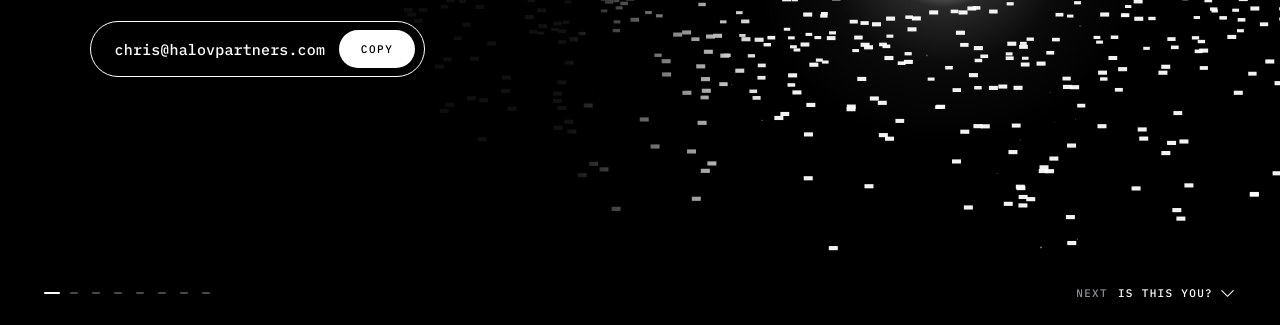
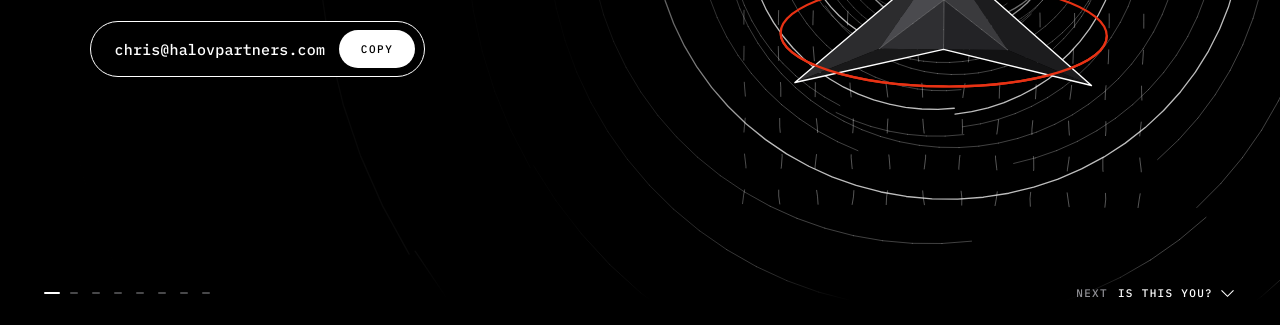
Before and after one commit to therealchrishedum/Halo-Ventures.OS, a plain HTML site: page index.html in a window 1280 px wide. Shown: the part 475-800 px from the top of the page. Drawn offline with Linux system fonts and the light colour scheme; animation ran at ten frames a second.

Commit message:
Launch the B2 version of the Halo Ventures site
Replaces index.html with the B2 flight site. Photos are unchanged.

Co-Authored-By: Claude Fable 5.2 <noreply@anthropic.com>
Claude-Session: https://claude.ai/code/session_011ur1qtKu6HdQp1WqbWqM1w

```diff
--- a/index.html
+++ b/index.html
@@ -3,7 +3,7 @@
 <head>
 <meta charset="utf-8">
 <meta name="viewport" content="width=device-width, initial-scale=1, viewport-fit=cover">
-<title>Halo Ventures — Your outside growth team</title>
+<title>Halo Ventures — B2</title>
 <meta name="description" content="Halo Ventures is an outside growth team for founders, owners and managing partners. We win the clients, build the sales engine and leave you the playbook.">
 <meta property="og:title" content="Halo Ventures — Your outside growth team">
 <meta property="og:description" content="We don’t wait for market fit. We build it.">
@@ -240,7 +240,7 @@ html{scroll-behavior:auto}
   <section class="st" id="offer" data-name="What you get" aria-labelledby="h5">
     <div class="tx">
       <p class="eb"><b>05</b>What you get</p>
-      <h2 id="h5">We give growth <em>a center.</em></h2>
+      <h2 id="h5">We give growth <em>a flight plan.</em></h2>
       <ol class="dis" id="dis">
         <li><i>01</i><b>Compete</b><span>Know your market and your edge.</span></li>
         <li><i>02</i><b>Acquire</b><span>Reach the right buyers.</span></li>
@@ -392,7 +392,7 @@ D.addEventListener('click',function(e){
 /* ---------- is this you: the page keeps the answer ---------- */
 var SEGI={all:0,a:1,b:2,c:3},sgs=[].slice.call(D.querySelectorAll('.sg')),shows=[].slice.call(D.querySelectorAll('[data-show]')),recs=[].slice.call(D.querySelectorAll('#rec li'));
 function setSeg(s){
-  if(!(s in SEGI))s='all';
+  if(!(s in SEGI))s='all';curSeg=s;
   sgs.forEach(function(b){b.setAttribute('aria-pressed',b.getAttribute('data-seg')===s?'true':'false')});
   shows.forEach(function(el){el.hidden=el.getAttribute('data-show')!==s});
   var vis=[];
@@ -464,141 +464,110 @@ function bill(x,y,w,h,rot,al,near){
     g.beginPath();g.ellipse(0,0,h*0.22,h*0.26,0,0,TAU);g.strokeStyle='#AEAEB2';g.stroke()}
   g.restore();
 }
-var bp=0,orbT=0;
+var bp=0,flyT=0,boost=0,segB=0,curSeg='all',GP=[];
+var GN=['COMPETE','ACQUIRE','CONVERT','DEVELOP','OPTIMIZE'],TA=[0.1,0.28,1,0.9,1,0,0,0],WS=[1,0.82,0.86,0.7,0.6,0.84,0.5,0],SPD=[5,4,6.5,5,3,11,2.5,1.5],RD=[1,0.75,1,0.6,0.8,1,0.5,0.55];
+function drawWing(c,x,y,sc,roll){
+  if(sc<=0.01)return;
+  c.save();c.translate(x,y);c.rotate(roll);c.scale(sc,sc);c.lineJoin='round';
+  c.strokeStyle='#E83214';c.lineWidth=Math.max(2.2/sc,3);c.beginPath();c.ellipse(0,10,330,105,0,0,TAU);c.stroke();
+  var F=[[0,-150,300,110,130,40,'#1C1C1E'],[0,-150,130,40,0,-60,'#3A3A3D'],[0,-60,130,40,0,40,'#232326'],[130,40,300,110,0,40,'#121213'],
+         [0,-150,-300,110,-130,40,'#2C2C2E'],[0,-150,-130,40,0,-60,'#4A4A4E'],[0,-60,-130,40,0,40,'#2F2F32'],[-130,40,-300,110,0,40,'#19191A']];
+  for(var i=0;i<F.length;i++){var q=F[i];c.fillStyle=q[6];c.beginPath();c.moveTo(q[0],q[1]);c.lineTo(q[2],q[3]);c.lineTo(q[4],q[5]);c.closePath();c.fill()}
+  c.strokeStyle='rgba(255,255,255,.32)';c.lineWidth=0.7/sc;c.beginPath();c.moveTo(0,-150);c.lineTo(0,40);c.moveTo(0,-60);c.lineTo(130,40);c.moveTo(0,-60);c.lineTo(-130,40);c.stroke();
+  c.strokeStyle='#fff';c.lineWidth=1.4/sc;c.beginPath();c.moveTo(0,-150);c.lineTo(300,110);c.lineTo(0,40);c.lineTo(-300,110);c.closePath();c.stroke();
+  /* the near half of the halo passes in front of the wing */
+  c.strokeStyle='#E83214';c.lineWidth=Math.max(2.2/sc,3);c.beginPath();c.ellipse(0,10,330,105,0,0,Math.PI);c.stroke();
+  c.restore();
+}
 function draw(dt){
-  var Wd=S.W,H=S.H,sp=S.sp,t=S.t,i,k,b,j,a,pen,ds=dt/1000;
-  var dm=S.desk?1.35:1.55,i0=Math.floor(sp),i1=Math.min(N-1,i0+1),fr=sm(sp-i0);
-  if(S.desk){var xr=lerp(TXR[i0]||Wd*0.43,TXR[i1]||Wd*0.43,fr),aw=Math.max(200,Wd-xr-24);f=Math.min(Wd,H)*1.05*clamp(aw/790,0.45,1);cx=xr+aw/2+12;cy=H*0.52}
-  else{var av=Math.max(120,lerp(FREE[i0]||H*0.5,FREE[i1]||H*0.5,fr)-60);f=Math.min(Wd,H)*1.32*clamp(av/350,0.46,1);cx=Wd*0.5;cy=60+Math.min(av,460)/2}
-  key(i0,dm,e0,g0);key(i1,dm,e1,g1);
-  for(i=0;i<3;i++){e0[i]+=(e1[i]-e0[i])*fr;g0[i]+=(g1[i]-g0[i])*fr}
-  var yaw=S.px*0.35+S.yaw+(RM?0:Math.sin(t*0.11)*0.14),dx=e0[0]-g0[0],dz=e0[2]-g0[2],cs=Math.cos(yaw),sn=Math.sin(yaw);
-  e0[0]=g0[0]+dx*cs-dz*sn;e0[2]=g0[2]+dx*sn+dz*cs;e0[1]-=S.py*0.6;
-  setCam(e0,g0);
-  var dist=Math.hypot(e0[0]-g0[0],e0[1]-g0[1],e0[2]-g0[2]);
-  var wEnd=sm(clamp(sp-6,0,1)),wCost=clamp(1-Math.abs(sp-3),0,1),wYou=clamp(1-Math.abs(sp-1),0,1),aCl=sm(clamp(sp-1,0,1));
-  /* the system forms on arrival, ring by ring */
+  var Wd=S.W,H=S.H,sp=S.sp,t=S.t,i,j,k,ds=dt/1000,fb;
+  var i0=Math.floor(sp),i1=Math.min(N-1,i0+1),fr=sm(sp-i0);
+  if(S.desk){var xr=lerp(TXR[i0]||Wd*0.43,TXR[i1]||Wd*0.43,fr),aw=Math.max(200,Wd-xr-24);fb=Math.min(Wd,H)*1.05;f=fb*clamp(aw/790,0.45,1);cx=xr+aw/2+12;cy=H*0.5}
+  else{var av=Math.max(120,lerp(FREE[i0]||H*0.5,FREE[i1]||H*0.5,fr)-60);fb=Math.min(Wd,H)*1.32;f=fb*clamp(av/350,0.46,1);cx=Wd*0.5;cy=60+Math.min(av,460)/2}
+  var fs=f/fb,wEnd=sm(clamp(sp-6,0,1)),wCost=clamp(1-Math.abs(sp-3),0,1),wG=clamp(1-Math.abs(sp-4)*1.25,0,1);
   var want=sp>3.55?1:0;
   if(RM)bp=want;else bp=clamp(bp+(want?(sp>4.5?1.2:0.3):-1)*ds,0,1);
-  if(!RM)orbT+=ds*(1+0.9*clamp(1-Math.abs(sp-5),0,1));
   setDis(Math.floor(clamp(bp*5.6+0.15,0,5)));
-
+  TA[4]=1-bp;
+  boost*=Math.pow(0.94,dt/16.7);
+  if(!RM)flyT+=ds*(pw(SPD,sp)+boost);
+  if(!(pd&&pd.mode==='h'))S.yaw*=Math.pow(0.965,dt/16.7);
+  segB=lerp(segB,clamp(1-Math.abs(sp-1),0,1)*({a:-0.24,b:0,c:0.24}[curSeg]||0),RM?1:0.07);
+  var bank=clamp(S.yaw,-0.75,0.75)+S.px*0.3+segB,camZ=sp*16+flyT,T=clamp(pw(TA,sp),0,1);
   g.setTransform(S.dpr,0,0,S.dpr,0,0);g.globalAlpha=1;g.fillStyle='#000';g.fillRect(0,0,Wd,H);
-  /* far field */
-  for(i=0;i<STARS.length;i++){
-    var s=STARS[i];proj(s[0],s[1],s[2]);if(o3[2]<0||o3[0]<0||o3[0]>Wd||o3[1]<0||o3[1]>H)continue;
-    var tw=RM?1:0.6+0.4*Math.sin(t*(0.7+s[3]*2)+s[4]*20),zs=s[3]>0.93?2.2:s[3]>0.55?1.5:1;
-    g.fillStyle='rgba(255,255,255,'+((0.22+s[4]*0.5)*tw).toFixed(3)+')';g.fillRect(o3[0],o3[1],zs,zs);
+  g.lineCap='round';
+  /* the route: rings ahead. In order when someone owns growth, broken when no one does */
+  var step=3.4,segs=S.desk?72:56,z0=Math.ceil((camZ+1.2)/step)*step,rd=pw(RD,sp);
+  for(var z=z0;z<camZ+120;z+=step){
+    var d=z-camZ,tt=clamp(pw(TA,Math.min(N-1,sp+d/60)),0,1);k=Math.round(z/step);var h=hash(k*1.7),h2=hash(k*2.9);
+    var fog=clamp((d-1.2)/4,0,1)*clamp(1-(d-50)/70,0,1),major=k%4===0,al=(major?0.74:0.32)*fog*rd;
+    if(al<0.02)continue;
+    var R=10.5*(1+(h-0.5)*0.3*tt),ox=(Math.sin(k*1.31+t*0.6)*1.8+(h2-0.5)*2.6)*tt-bank*3.4,oy=Math.cos(k*0.87+t*0.5)*1.3*tt+S.py*0.7,tw=(h2-0.5)*0.6*tt,sq=1-0.3*tt*h;
+    g.strokeStyle='rgba(255,255,255,'+al.toFixed(3)+')';g.lineWidth=major?1.3:0.8;g.beginPath();
+    for(j=0;j<segs;j++){
+      var grp=Math.floor(j/7),gh=hash(k*31+grp*7);
+      if(gh<0.36*tt)continue;
+      var disp=gh>1-0.3*tt?(1.2+2.6*hash(k+grp))*tt*(1+(RM?0:0.25*Math.sin(t*1.4+grp))):0,rr=R+disp,zz=d+disp*0.8;
+      if(zz<0.6)continue;
+      var a0=j/segs*TAU+tw,a1=(j+1)/segs*TAU+tw;
+      g.moveTo(cx+f*(ox+rr*Math.cos(a0))/zz,cy-f*(oy+rr*Math.sin(a0)*sq)/zz);g.lineTo(cx+f*(ox+rr*Math.cos(a1))/zz,cy-f*(oy+rr*Math.sin(a1)*sq)/zz);
+    }
+    g.stroke();
   }
-  /* the five pieces: adrift, then in orbit */
-  var ssc=pw(SSC,sp),sag=clamp(sp-2,0,1)*1.4;
-  for(k=0;k<5;k++){
-    var br=1+(RM?0:0.03*Math.sin(t*0.3+k*1.7));
-    SX[k]=SCT[k][0]*ssc*br;SY[k]=SCT[k][1]*ssc*br-sag;SZ[k]=SCT[k][2]*ssc*br;
-    AK[k]=PA[k]+orbT*PW[k];WK[k]=sm(clamp(bp*5.6-k,0,1));
-    BX[k]=lerp(SX[k],Math.cos(AK[k])*ORB[k],WK[k]);BY[k]=lerp(SY[k],0,WK[k]);BZ[k]=lerp(SZ[k],Math.sin(AK[k])*ORB[k],WK[k]);
-  }
-  var ra=pw(RA,sp);
-  if(ra>0.01){
-    g.lineWidth=1;
-    for(k=0;k<5;k++){
-      if(WK[k]<0.02)continue;
-      g.strokeStyle='rgba(255,255,255,'+ra.toFixed(3)+')';g.beginPath();pen=false;var seg=Math.ceil(110*WK[k]);
-      for(j=0;j<=seg;j++){a=AK[k]-j/110*TAU;proj(Math.cos(a)*ORB[k],0,Math.sin(a)*ORB[k]);if(o3[2]<0){pen=false;continue}if(pen)g.lineTo(o3[0],o3[1]);else{g.moveTo(o3[0],o3[1]);pen=true}}
-      g.stroke();
+  /* five gates fall into line, one at a time */
+  if(wG>0.02){
+    g.font='500 10px "IBM Plex Mono",ui-monospace,Menlo,monospace';if('letterSpacing' in g)g.letterSpacing='1.6px';
+    for(k=4;k>=0;k--){
+      var lit=sm(clamp(bp*5.6-k,0,1)),gd=7+k*5.5,mis=1-lit,gx=cx+f*((hash(k*3.3)-0.5)*5*mis-bank*3.4*mis)/gd,gy=cy-f*((hash(k*5.1)-0.5)*3.4*mis)/gd,gr=f*2.4/gd;
+      g.strokeStyle='rgba(255,255,255,'+((0.22+0.78*lit)*wG).toFixed(3)+')';g.lineWidth=1+lit*0.8;g.beginPath();g.arc(gx,gy,gr,0,TAU);g.stroke();
+      GP[k]=[gx,gy,gr,lit];
     }
   }
-  /* bricks */
-  proj(0,0,0);var sx=o3[0],sy=o3[1],sz=o3[2];
-  var spread=1+0.9*wCost,da=pw(DA,sp),bw0=0.075,intro=RM?1:clamp((performance.now()-born)/2100,0,1),se=shock?Math.max(0,1-(t-shock.t)/1.1):0;
-  for(i=0;i<NB;i++){
-    b=i*8;k=i%5;var h=PB[b+6],al=1;
-    a=PB[b]+t*0.045;var ri=PB[b+1];if(intro<1){var ei=sm(clamp(intro*1.7-h*0.7,0,1));ri*=1+(1-ei)*3.2;al*=ei;a-=(1-ei)*1.4}
-    var x=Math.cos(a)*ri,z=Math.sin(a)*ri,y=PB[b+2]+(RM?0:Math.sin(t*0.35+i)*0.12);
-    if(aCl>0){
-      var qx=SX[k]+PB[b+3]*spread,qy=SY[k]+PB[b+4]*spread,qz=SZ[k]+PB[b+5]*spread;
-      if(wCost>0.01){var fall=((t*0.45*(0.4+h)+h*9)%5);qy-=fall*wCost;al*=1-wCost*fall/5}
-      x+=(qx-x)*aCl;y+=(qy-y)*aCl;z+=(qz-z)*aCl;
+  if(wG>0.02&&f>300){var py0=-99;for(k=0;k<5;k++){var G=GP[k];if(!G||G[3]<=0.5)continue;var ga=(-50+k*28)*0.01745,gt=pad(k+1)+' '+GN[k],gw=g.measureText(gt).width,lx=G[0]+G[2]*Math.cos(ga)+7,ly=Math.max(G[1]+G[2]*Math.sin(ga)+3.5,py0+16);py0=ly;if(lx+gw>Wd-8)lx=G[0]-G[2]*Math.cos(ga)-7-gw;g.fillStyle='#000';g.fillRect(lx-3,ly-10,gw+6,14);g.fillStyle='rgba(255,255,255,'+(wG*(G[3]-0.5)*2).toFixed(3)+')';g.fillText(gt,lx,ly)}}
+  /* the destination: a point of light that becomes the eclipse */
+  var vx=cx-f*bank*3.4/90,R=lerp(3,fb*0.62/4.7*Math.max(fs,0.5),wEnd),glow=1-0.4*wEnd,gr2=g.createRadialGradient(vx,cy,R*0.9,vx,cy,R*4.2+14);
+  gr2.addColorStop(0,'rgba(255,255,255,'+(0.5*glow).toFixed(3)+')');gr2.addColorStop(0.14,'rgba(255,255,255,'+(0.16*glow).toFixed(3)+')');gr2.addColorStop(0.5,'rgba(255,255,255,'+(0.04*glow).toFixed(3)+')');gr2.addColorStop(1,'rgba(255,255,255,0)');
+  g.fillStyle=gr2;g.beginPath();g.arc(vx,cy,R*4.2+14,0,TAU);g.fill();
+  g.fillStyle='#fff';g.beginPath();g.arc(vx,cy,R,0,TAU);g.fill();
+  if(wEnd>0.01){
+    var mo=1-wEnd;g.fillStyle='#000';g.beginPath();g.arc(vx+mo*R*2.6,cy-mo*R*1.1,R*1.02,0,TAU);g.fill();
+    var tot=sm(clamp((wEnd-0.86)/0.14,0,1));
+    if(tot>0.01){g.strokeStyle='#E83214';g.lineWidth=Math.max(2.5,R*0.075);g.lineCap='butt';g.beginPath();g.arc(vx,cy,R*1.075,-1.5708,-1.5708+TAU*tot);g.stroke();g.lineCap='round'}
+  }
+  /* the wing: your growth team. It banks with the finger and shakes when the route breaks */
+  var ww=Math.min(Wd*(S.desk?0.34:0.62),520)*Math.max(fs,0.55),sc=ww/720*pw(WS,sp);
+  if(sc>0.012){
+    var shx=RM?0:T*(Math.sin(t*7.3)*5+Math.sin(t*2.1)*9),shy=RM?0:T*(Math.cos(t*6.1)*4+Math.sin(t*1.7)*7);
+    var wx=cx+bank*ww*0.55+shx,wy=cy+ww*0.3*(1-wEnd)+S.py*ww*0.06+shy+(RM?0:Math.sin(t*0.9)*3),roll=bank*0.85+(RM?0:T*Math.sin(t*3.1)*0.11+Math.sin(t*0.55)*0.02);
+    var spd=pw(SPD,sp)+boost,la=clamp(0.2+spd*0.035,0,0.7)*(1-wEnd);
+    if(la>0.02){
+      g.save();g.translate(wx,wy);g.rotate(roll);g.strokeStyle='rgba(255,255,255,'+la.toFixed(3)+')';g.lineWidth=0.9;g.setLineDash([14,22]);g.lineDashOffset=RM?0:-flyT*38;
+      for(i=0;i<12;i++){
+        var x0=(i-5.5)/5.5*400*sc,sg=x0<0?-1:1,first=true;g.beginPath();
+        for(var y=-300;y<=380;y+=20){
+          var bump=Math.exp(-Math.pow((y+10)/130,2)),aft=clamp((y+20)/300,0,1.3),x=x0+sg*bump*20*sc*(1-Math.abs(x0)/(520*sc))+(T>0.01&&!RM?Math.sin(y*0.045+t*5.2+i*1.7)*T*16*aft:0);
+          if(first){g.moveTo(x,y*sc);first=false}else g.lineTo(x,y*sc);
+        }
+        g.stroke();
+      }
+      g.setLineDash([]);g.restore();
     }
-    var wk=sm(clamp(bp*5.6-k-h*0.7,0,1));
-    if(wk>0){a=PB[b+7]*TAU+orbT*PW[k];var r2=ORB[k]+PB[b+3]*0.24;x+=(Math.cos(a)*r2-x)*wk;y+=(PB[b+4]*0.05-y)*wk;z+=(Math.sin(a)*r2-z)*wk}
-    var wh=0;
-    if(wEnd>0){
-      if(i<NH){var c=i%CO,ang=((i/CO)|0)/M*TAU+(c&1)*Math.PI/M+t*0.025,rr=RH+c*0.05;wh=sm(clamp(wEnd*1.7-h*0.7,0,1));
-        x+=(Math.cos(ang)*rr-x)*wh;y+=(0.994*Math.sin(ang)*rr-y)*wh;z+=(-0.106*Math.sin(ang)*rr-z)*wh}
-      else al*=1-wEnd;
-    }
-    proj(x,y,z);
-    if(o3[2]<0){PZ[i]=-1;continue}
-    var X=o3[0],Y=o3[1],ddx=X-S.mx,ddy=Y-S.my,d2=ddx*ddx+ddy*ddy;
-    if(d2<12100&&d2>0.01){var dd=Math.sqrt(d2),pp=(1-dd/110)*38;X+=ddx/dd*pp;Y+=ddy/dd*pp}
-    if(se>0){ddx=X-shock.x;ddy=Y-shock.y;d2=ddx*ddx+ddy*ddy;var rad=(1-se)*Math.max(Wd,H)*0.7,d1=Math.sqrt(d2)||1,band=1-Math.min(1,Math.abs(d1-rad)/90);if(band>0){pp=band*46*se;X+=ddx/d1*pp;Y+=ddy/d1*pp}}
-    PX[i]=X;PY[i]=Y;PZ[i]=o3[2];PL[i]=clamp(1.1-(o3[2]-dist)*0.09,0.25,0.95)*da*al*(wh>0?lerp(1,1.05,wh):1);
-    if(wh>0.3)PL[i]=-PL[i];/* negative marks a laid brick: drawn along the ring */
+    drawWing(g,wx,wy,sc,roll);
   }
-  function bricks(far){
-    for(var n=0;n<NB;n++){
-      var zz=PZ[n];if(zz<0||(far?zz<sz:zz>=sz))continue;
-      var X=PX[n],Y=PY[n];if(X<-10||X>Wd+10||Y<-10||Y>H+10)continue;
-      var w=clamp(bw0*f/zz,1.5,9),al=PL[n];
-      if(al<0){g.fillStyle='rgba(255,255,255,'+Math.min(1,-al).toFixed(3)+')';g.save();g.translate(X,Y);g.rotate(Math.atan2(Y-sy,X-sx)+1.5708);g.fillRect(-w/2,-w*0.23,w,w*0.46);g.restore()}
-      else{g.fillStyle='rgba(255,255,255,'+al.toFixed(3)+')';g.fillRect(X-w/2,Y-w*0.23,w,w*0.46)}
-    }
-  }
-  bricks(true);
-  /* bodies and the centre, far to near */
-  var items=[[5,sx,sy,sz]];
-  for(k=0;k<5;k++){proj(BX[k],BY[k],BZ[k]);items.push([k,o3[0],o3[1],o3[2]])}
-  items.sort(function(p,q){return q[3]-p[3]});
-  var ba=pw(BA,sp),la=pw(LA,sp)*(sp>3.5?clamp((f-300)/80,0,1):1),R=sz>0?f*0.62/sz:0;
-  g.font='500 10px "IBM Plex Mono",ui-monospace,Menlo,monospace';if('letterSpacing' in g)g.letterSpacing='1.6px';
-  for(i=0;i<items.length;i++){
-    var it=items[i];if(it[3]<0)continue;k=it[0];
-    if(k===5){
-      var glow=(1-0.45*wCost)*(1-0.4*wEnd),gr=g.createRadialGradient(sx,sy,R*0.9,sx,sy,R*4.2);
-      gr.addColorStop(0,'rgba(255,255,255,'+(0.5*glow).toFixed(3)+')');gr.addColorStop(0.14,'rgba(255,255,255,'+(0.16*glow).toFixed(3)+')');gr.addColorStop(0.5,'rgba(255,255,255,'+(0.04*glow).toFixed(3)+')');gr.addColorStop(1,'rgba(255,255,255,0)');
-      g.fillStyle=gr;g.beginPath();g.arc(sx,sy,R*4.2,0,TAU);g.fill();
-      g.fillStyle='#fff';g.beginPath();g.arc(sx,sy,R,0,TAU);g.fill();
-      if(wEnd>0.01){
-        var mo=1-wEnd;g.fillStyle='#000';g.beginPath();g.arc(sx+mo*R*2.6,sy-mo*R*1.1,R*1.02,0,TAU);g.fill();
-        var tot=sm(clamp((wEnd-0.86)/0.14,0,1));
-        /* the halo: one flat colour, drawn on, never tinted or faded */
-        if(tot>0.01){g.strokeStyle='#E83214';g.lineWidth=Math.max(2.5,R*0.075);g.lineCap='butt';g.beginPath();g.arc(sx,sy,R*1.075,-1.5708,-1.5708+TAU*tot);g.stroke()}
-      }
-      if(wYou>0.05){g.fillStyle='rgba(255,255,255,'+wYou.toFixed(3)+')';g.textAlign='center';g.fillRect(sx-0.5,sy+R+8,1,12);g.fillText('YOUR BUSINESS',sx,sy+R+34);g.textAlign='left'}
-      continue;
-    }
-    if(ba<0.02)continue;
-    var px=it[1],py=it[2],pr=f*PS[k]/it[3];if(pr<1.2)continue;
-    var lx=sx-px,ly=sy-py,ll=Math.hypot(lx,ly)||1,tow=sz>it[3]?0.35:1;lx/=ll;ly/=ll;
-    g.globalAlpha=ba;
-    g.fillStyle='#0A0A0B';g.beginPath();g.arc(px,py,pr,0,TAU);g.fill();
-    var pg=g.createRadialGradient(px+lx*pr*0.62*tow,py+ly*pr*0.62*tow,pr*0.05,px+lx*pr*0.2,py+ly*pr*0.2,pr*1.15);
-    pg.addColorStop(0,'#E5E5EA');pg.addColorStop(0.42,'#8E8E93');pg.addColorStop(0.7,'#2C2C2E');pg.addColorStop(1,'#060606');
-    g.fillStyle=pg;g.beginPath();g.arc(px,py,pr,0,TAU);g.fill();
-    g.globalAlpha=1;
-    if(la>0.03){var txt=(sp>3.5?pad(k+1)+' ':'')+LB[k],tw2=g.measureText(txt).width;g.fillStyle='rgba(255,255,255,'+(la*0.9).toFixed(3)+')';g.fillText(txt,px+pr+8+tw2>Wd-10?px-pr-8-tw2:px+pr+8,py+3.5)}
-  }
-  bricks(false);
+  var se=shock?Math.max(0,1-(t-shock.t)/1.1):0;
   if(se>0){g.strokeStyle='rgba(255,255,255,'+(se*0.5).toFixed(3)+')';g.lineWidth=1;g.beginPath();g.arc(shock.x,shock.y,(1-se)*Math.max(Wd,H)*0.7,0,TAU);g.stroke()}
-  /* cash leaves while nothing holds the pieces */
-  var wCash=wCost;
-  if(wCash>0.01){
-    var nB=Math.round(BILLS.length*wCash),base=S.desk?40:30,span=H*1.3;
+  /* cash leaves while the route is broken */
+  if(wCost>0.01){
+    var nB=Math.round(BILLS.length*wCost),base=S.desk?40:30,span=H*1.3;
     for(i=0;i<BILLS.length;i++){
       var bl=BILLS[i];if((i*7)%BILLS.length>=nB)continue;
       var by=((bl.y*span+(RM?0:t*H*0.15*bl.vt/bl.d))%span)-H*0.15,bx=bl.x*Wd*1.2-Wd*0.1+S.px*34/bl.d+(RM?0:Math.sin(t*0.6+bl.ph)*10/bl.d);
       var bw2=base/bl.d,flip=RM?0.8:0.25+0.75*Math.abs(Math.cos(bl.ph+t*bl.vr));
-      bill(bx,by,bw2,bw2*0.46*flip,RM?bl.r*0.2:Math.sin(t*0.5+bl.r)*0.6,clamp(1.2-bl.d*0.38,0.18,1)*wCash,bl.d<1);
+      bill(bx,by,bw2,bw2*0.46*flip,RM?bl.r*0.2:Math.sin(t*0.5+bl.r)*0.6,clamp(1.2-bl.d*0.38,0.18,1)*wCost,bl.d<1);
     }
   }
 }
 
-function resize(){
-  S.W=W.innerWidth;S.H=W.innerHeight;S.desk=S.W>=900;S.dpr=Math.min(W.devicePixelRatio||1,S.desk?1.6:2);
-  if(g){cv.width=Math.round(S.W*S.dpr);cv.height=Math.round(S.H*S.dpr)}
-  measure();build();dirty=true;
-}
 var t0=performance.now(),last=0,dirty=true,lastSp=-1,raf=0,pd=null,moved=0,vis=[];
 function layout(){
   for(var i=0;i<N;i++){
@@ -617,9 +586,9 @@ function frame(now){
   else{S.sp=lerp(S.sp,target,1-Math.pow(0.9,dt/16.7));if(Math.abs(S.sp-target)<0.0006)S.sp=target}
   setActive(clamp(Math.round(S.sp),0,N-1));layout();
   S.px=RM?0:lerp(S.px,tgt.x,0.06);S.py=RM?0:lerp(S.py,tgt.y,0.06);
-  if(!(pd&&pd.mode==='h')){S.yaw+=S.yawV*dt;S.yawV*=Math.pow(0.95,dt/16.7)}
+  if(!(pd&&pd.mode==='h')){S.yaw+=S.yawV*dt*0.4;S.yawV*=Math.pow(0.9,dt/16.7)}
   if(!g)return;
-  if(RM&&!dirty&&S.sp===lastSp&&!shock)return;
+  if(RM&&!dirty&&S.sp===lastSp&&!shock&&Math.abs(segB)<0.001)return;
   lastSp=S.sp;dirty=false;draw(dt);
   if(shock&&S.t-shock.t>1.1)shock=null;
 }
@@ -643,14 +612,14 @@ W.addEventListener('pointermove',function(e){
   if(pd.touch){S.mx=e.clientX;S.my=e.clientY}
   if(!pd.mode&&Math.hypot(dx,dy)>10)pd.mode=Math.abs(dy)>=Math.abs(dx)?'v':'h';
   pd.vy=lerp(pd.vy,(e.clientY-pd.ly)/el,0.5);pd.vx=lerp(pd.vx,(e.clientX-pd.lx)/el,0.5);pd.ly=e.clientY;pd.lx=e.clientX;pd.lt=now;
-  if(pd.mode==='v')pd.dy=dy;else if(pd.mode==='h')S.yaw=pd.yaw0+dx/S.W*2.6;
+  if(pd.mode==='v')pd.dy=dy;else if(pd.mode==='h')S.yaw=clamp(pd.yaw0+dx/S.W*2.2,-0.75,0.75);
 },{passive:true});
 function release(e){
   if(!pd)return;var p=pd;pd=null;
   if(p.touch){S.mx=S.my=-9999}
   if(p.mode==='v'){moved=performance.now();var fr=-p.dy/(S.H*0.5);if(fr>0.14||p.vy<-0.4)go(p.base+1);else if(fr<-0.14||p.vy>0.4)go(p.base-1);else target=p.base}
   else if(p.mode==='h'){moved=performance.now();S.yawV=clamp(p.vx/S.W*2.6,-0.006,0.006)}
-  else if(!p.ui&&e&&e.type==='pointerup'){shock={x:p.x,y:p.y,t:S.t};dirty=true}
+  else if(!p.ui&&e&&e.type==='pointerup'){shock={x:p.x,y:p.y,t:S.t};boost=16;dirty=true}
 }
 W.addEventListener('pointerup',release);W.addEventListener('pointercancel',release);
 D.addEventListener('click',function(e){if(performance.now()-moved<350){e.stopPropagation();e.preventDefault()}},true);
```
